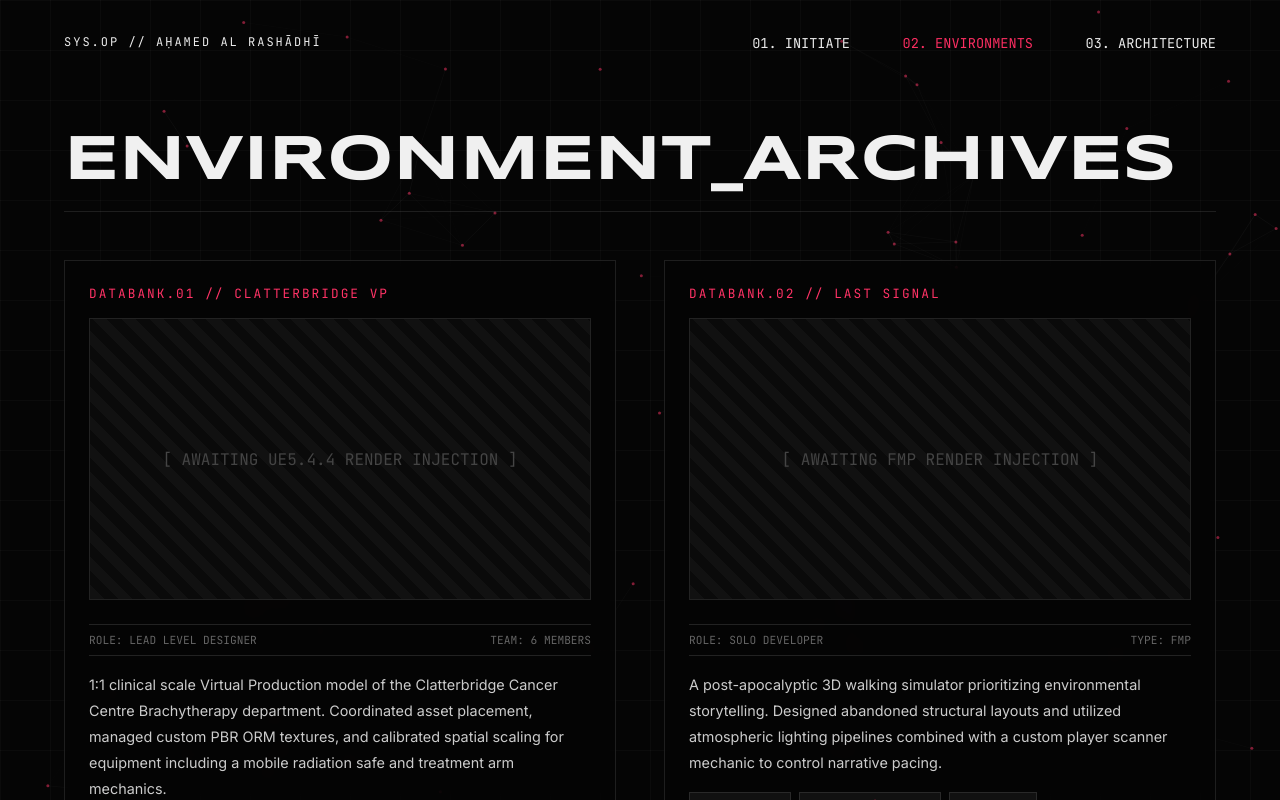
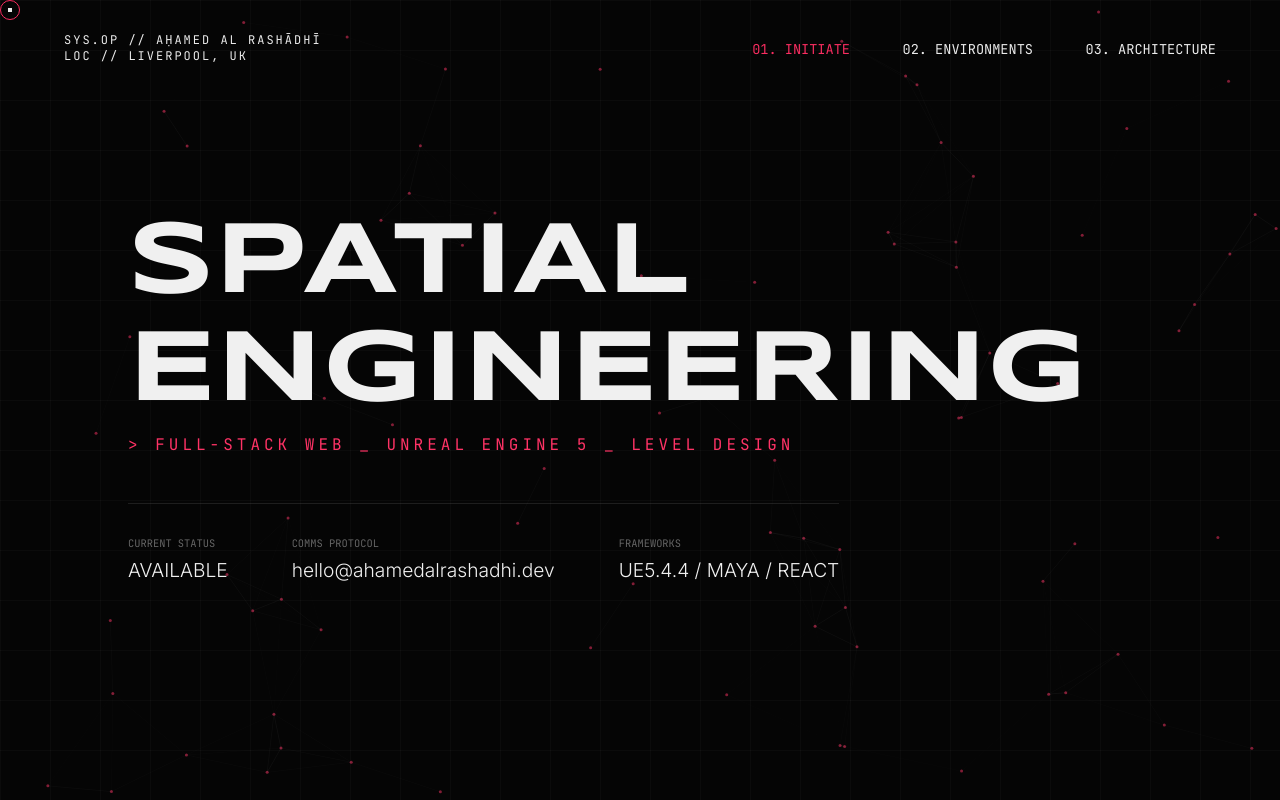
Before and after one commit to aar-d3v/aar-d3v.github.io, a plain HTML site: page projects.html in a window 1280 px wide. Drawn offline with nearby package versions, Linux system fonts and the light colour scheme.

Commit message:
Update projects.html

```diff
--- a/projects.html
+++ b/projects.html
@@ -3,10 +3,14 @@
 <head>
     <meta charset="UTF-8">
     <meta name="viewport" content="width=device-width, initial-scale=1.0">
-    <title>AAR // ENVIRONMENTS</title>
+    <title>AAR // LEVEL DEV</title>
+
+    <!-- External Typography -->
     <link href="https://fonts.googleapis.com/css2?family=Inter:wght@300;400;600&family=JetBrains+Mono:wght@400;700&family=Syncopate:wght@700&display=swap" rel="stylesheet">
+
+    <!-- Core & Modular CSS -->
     <link rel="stylesheet" href="css/global.css">
-    <link rel="stylesheet" href="css/pages.css">
+    <link rel="stylesheet" href="css/modules/cursor.css">
 </head>
 <body>
 
@@ -14,53 +18,46 @@
     <canvas id="webgl-surface"></canvas>
 
     <nav>
-        <div class="brand-telemetry">SYS.OP // AḤAMED AL RASHĀDHĪ</div>
+        <div class="brand-telemetry">
+            SYS.OP // AḤAMED AL RASHĀDHĪ<br>
+            LOC // LIVERPOOL, UK
+        </div>
         <div class="nav-links">
-            <a href="index.html">01. INITIATE</a>
-            <a href="projects.html" style="color: var(--accent);">02. ENVIRONMENTS</a>
+            <a href="index.html" style="color: var(--accent);">01. INITIATE</a>
+            <a href="projects.html">02. ENVIRONMENTS</a>
             <a href="about.html">03. ARCHITECTURE</a>
         </div>
     </nav>
 
-    <main class="page-container">
-        <h1 class="section-header">ENVIRONMENT_ARCHIVES</h1>
+    <main class="hero-container">
+        <!-- Notice the data-value attributes required for the glitch effect -->
+        <h1 class="glitch-title" data-value="SPATIAL">SPATIAL</h1>
+        <h1 class="glitch-title" data-value="ENGINEERING">ENGINEERING</h1>
 
-        <div class="project-grid">
-            <!-- Project Node 01 -->
-            <article class="project-node">
-                <div class="node-header">DATABANK.01 // CLATTERBRIDGE VP</div>
-                <div class="node-media">[ AWAITING UE5.4.4 RENDER INJECTION ]</div>
-                <div class="node-specs">
-                    <span>ROLE: LEAD LEVEL DESIGNER</span>
-                    <span>TEAM: 6 MEMBERS</span>
-                </div>
-                <p>1:1 clinical scale Virtual Production model of the Clatterbridge Cancer Centre Brachytherapy department. Coordinated asset placement, managed custom PBR ORM textures, and calibrated spatial scaling for equipment including a mobile radiation safe and treatment arm mechanics.</p>
-                <div class="skill-matrix">
-                    <span class="skill-tag">UNREAL ENGINE 5.4.4</span>
-                    <span class="skill-tag">MAYA</span>
-                    <span class="skill-tag">PBR MATERIALS</span>
-                </div>
-            </article>
+        <div class="role-marquee">
+            > FULL-STACK WEB _ UNREAL ENGINE 5 _ LEVEL DESIGN
+        </div>
 
-            <!-- Project Node 02 -->
-            <article class="project-node">
-                <div class="node-header">DATABANK.02 // LAST SIGNAL</div>
-                <div class="node-media">[ AWAITING FMP RENDER INJECTION ]</div>
-                <div class="node-specs">
-                    <span>ROLE: SOLO DEVELOPER</span>
-                    <span>TYPE: FMP</span>
-                </div>
-                <p>A post-apocalyptic 3D walking simulator prioritizing environmental storytelling. Designed abandoned structural layouts and utilized atmospheric lighting pipelines combined with a custom player scanner mechanic to control narrative pacing.</p>
-                <div class="skill-matrix">
-                    <span class="skill-tag">LEVEL LAYOUT</span>
-                    <span class="skill-tag">LIGHTING / LOOKDEV</span>
-                    <span class="skill-tag">BLUEPRINTS</span>
-                </div>
-            </article>
+        <div class="data-panel">
+            <div class="data-node">
+                <span class="data-label">CURRENT STATUS</span>
+                <span class="data-value">AVAILABLE</span>
+            </div>
+            <div class="data-node">
+                <span class="data-label">COMMS PROTOCOL</span>
+                <span class="data-value">hello@ahamedalrashadhi.dev</span>
+            </div>
+            <div class="data-node">
+                <span class="data-label">FRAMEWORKS</span>
+                <span class="data-value">UE5.4.4 / MAYA / REACT</span>
+            </div>
         </div>
     </main>
 
+    <!-- Animation & Logic Engines -->
     <script src="https://cdnjs.cloudflare.com/ajax/libs/gsap/3.12.2/gsap.min.js"></script>
     <script src="js/core.js"></script>
+    <script src="js/utils/glitch.js"></script>
+    <script src="js/components/cursor.js"></script>
 </body>
 </html>
```
